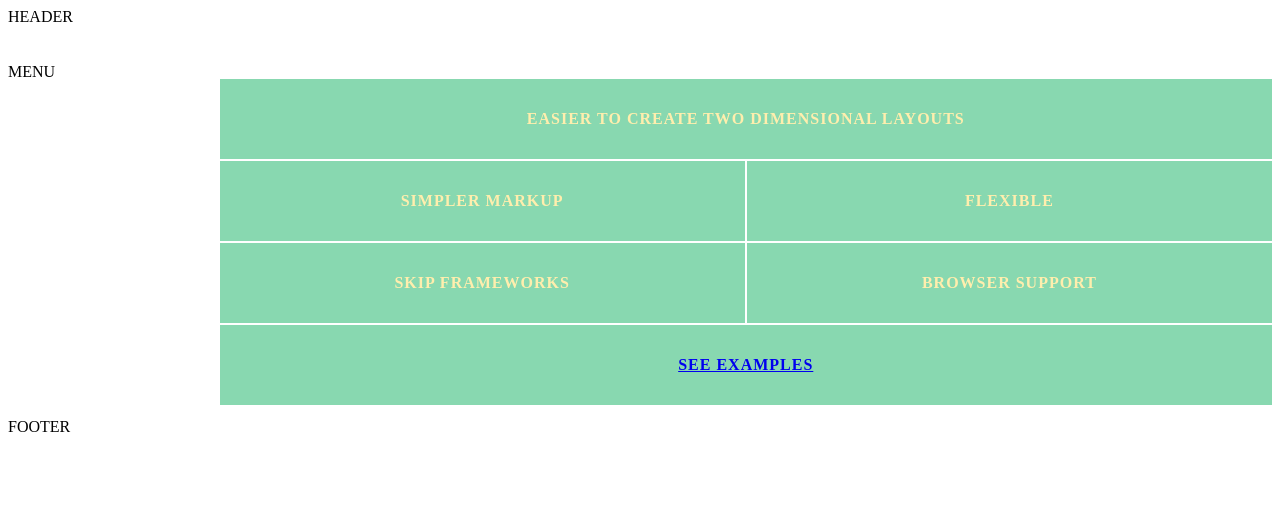
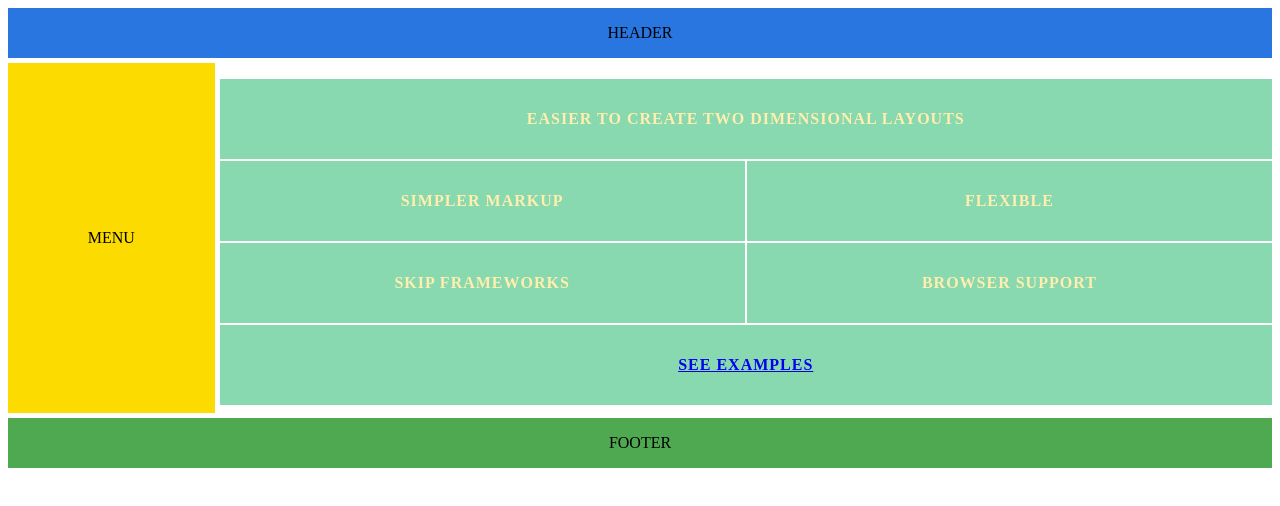
Before and after one commit to rajan-walkwel/grids, a plain HTML site: page index.html in a window 1280 px wide. Drawn offline with Linux system fonts and the light colour scheme.

```diff
--- a/grid.css
+++ b/grid.css
@@ -18,15 +18,27 @@
 }
 .header {
     grid-area: h;
+	background: #2976e1;
+    display: flex;
+    align-items: center;
+    justify-content: center;
 }
 .menu {
     grid-area: m;
+background: #fcdb00;
+    display: flex;
+    align-items: center;
+    justify-content: center;
 }
 .content {
     grid-area: c;
 }
 .footer {
     grid-area: f;
+background: #4fa951;
+    display: flex;
+    align-items: center;
+    justify-content: center;
 }
 .list {
     padding-left: 0;
```
Also changed, not shown: assets/grid.png (added), 1 other file.
